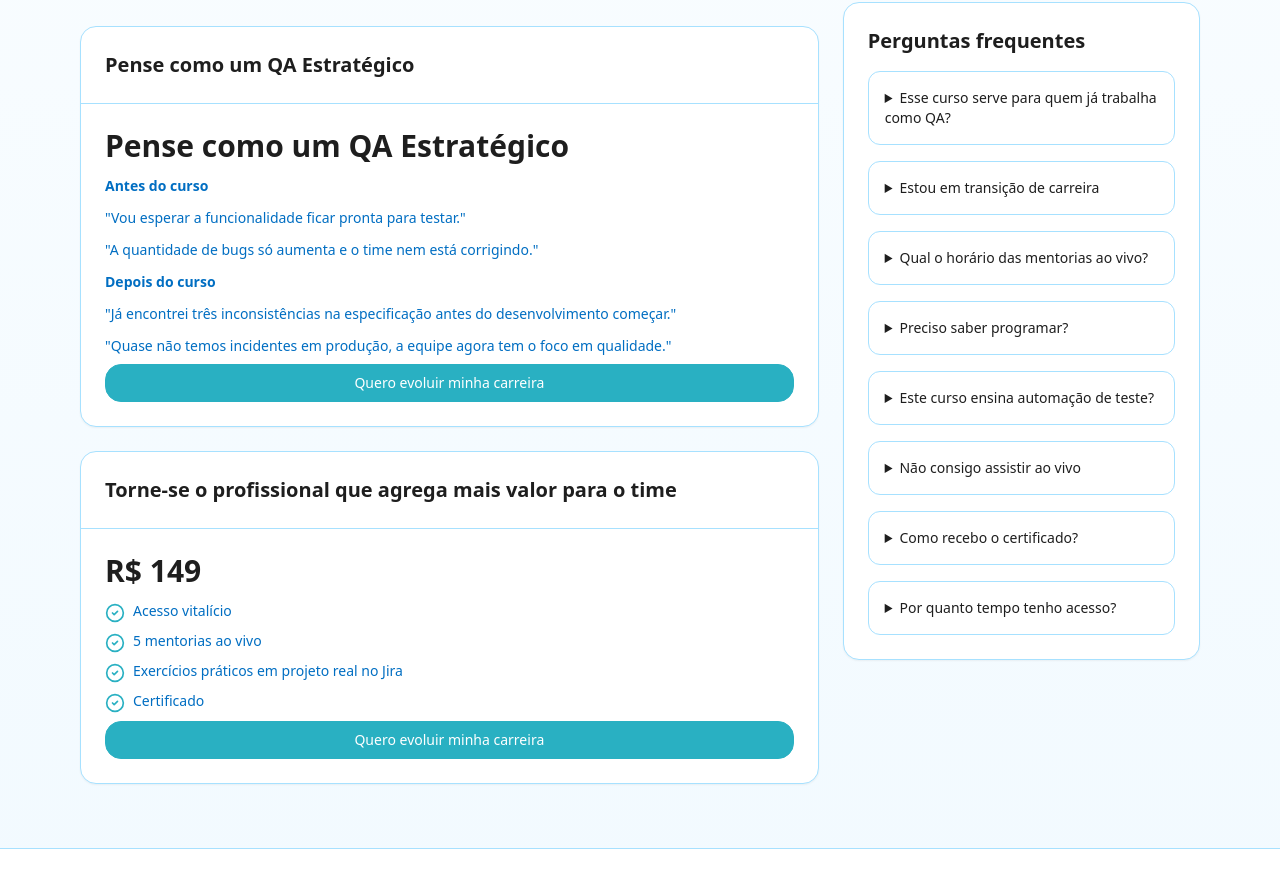
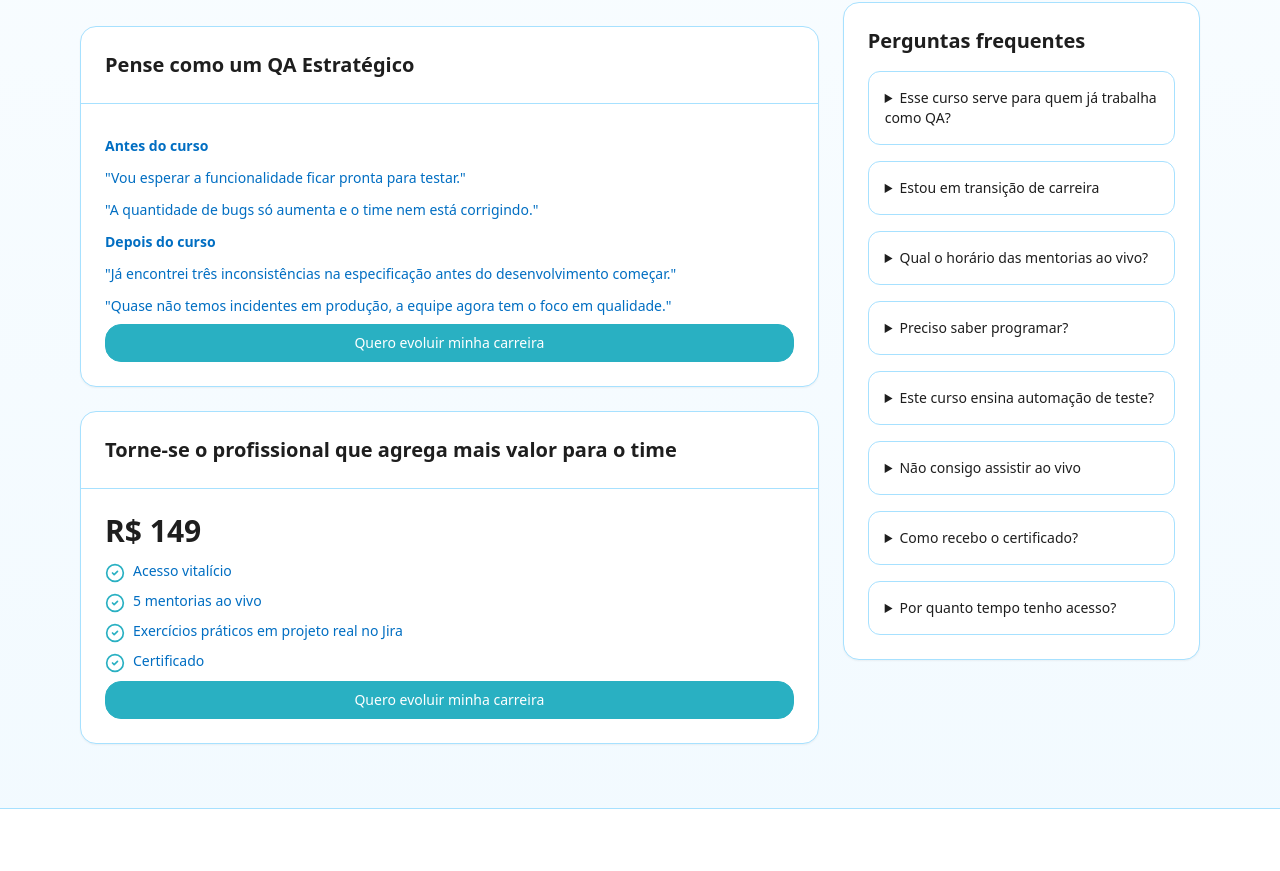
Before and after one commit to annecaroline/cursos, a React (Vite) app: page / in a window 1280 px wide. Shown: the part 4214-5085 px from the top of the page. Built offline with nearby package versions, Linux system fonts and the light colour scheme.

Commit message:
Update App.jsx

```diff
--- a/src/App.jsx
+++ b/src/App.jsx
@@ -395,7 +395,6 @@ export default function LandingCursoTesteBasico() {
                   <CardTitle className="text-xl">Pense como um QA Estratégico</CardTitle>
                 </CardHeader>
                 <CardContent className="space-y-3 text-sm">
-                  <h2 className="text-2xl md:text-3xl font-bold">Pense como um QA Estratégico</h2>
                   <p className="text-insprak-700 mt-2"><b>Antes do curso</b></p>
                   <p className="text-insprak-700 mt-2">"Vou esperar a funcionalidade ficar pronta para testar."</p>
                   <p className="text-insprak-700 mt-2">"A quantidade de bugs só aumenta e o time nem está corrigindo."</p>
```
